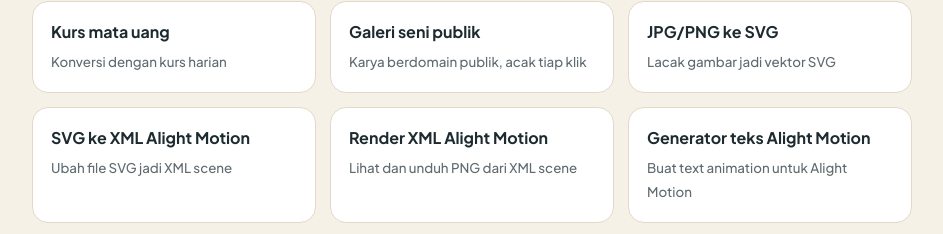
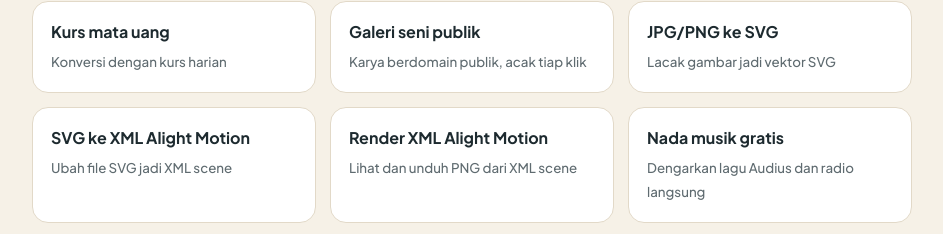
Before and after one commit to wenzajbruh-droid/test, a plain HTML site: page index.html in a window 1280 px wide. Shown: the part 507-741 px from the top of the page, without its empty margins (168-1111 px from the left). Drawn offline with Linux system fonts and the light colour scheme.

Commit message:
Tautkan halaman Nada dari beranda
Co-Authored-By: Claude Haiku 5.5 <noreply@anthropic.com>
Claude-Session: https://claude.ai/code/session_019zCn8bMEhPuViSsL937E2C

```diff
--- a/index.html
+++ b/index.html
@@ -33,6 +33,7 @@
     <a class="card" href="jpg-ke-svg.html"><b>JPG/PNG ke SVG</b><small>Lacak gambar jadi vektor SVG</small></a>
     <a class="card" href="svg-am.html"><b>SVG ke XML Alight Motion</b><small>Ubah file SVG jadi XML scene</small></a>
     <a class="card" href="xml-render.html"><b>Render XML Alight Motion</b><small>Lihat dan unduh PNG dari XML scene</small></a>
+    <a class="card" href="nada.html"><b>Nada musik gratis</b><small>Dengarkan lagu Audius dan radio langsung</small></a>
     <a class="card" href="tools/amtextgenerator.html"><b>Generator teks Alight Motion</b><small>Buat text animation untuk Alight Motion</small></a>
     <a class="card" href="tools/animasilogo.html"><b>Animasi logo Alight Motion</b><small>Ubah SVG jadi animasi di Alight Motion</small></a>
     <a class="card" href="tools/backgrounderaser.html"><b>Hapus background foto</b><small>Hapus background foto langsung di browser</small></a>
```
